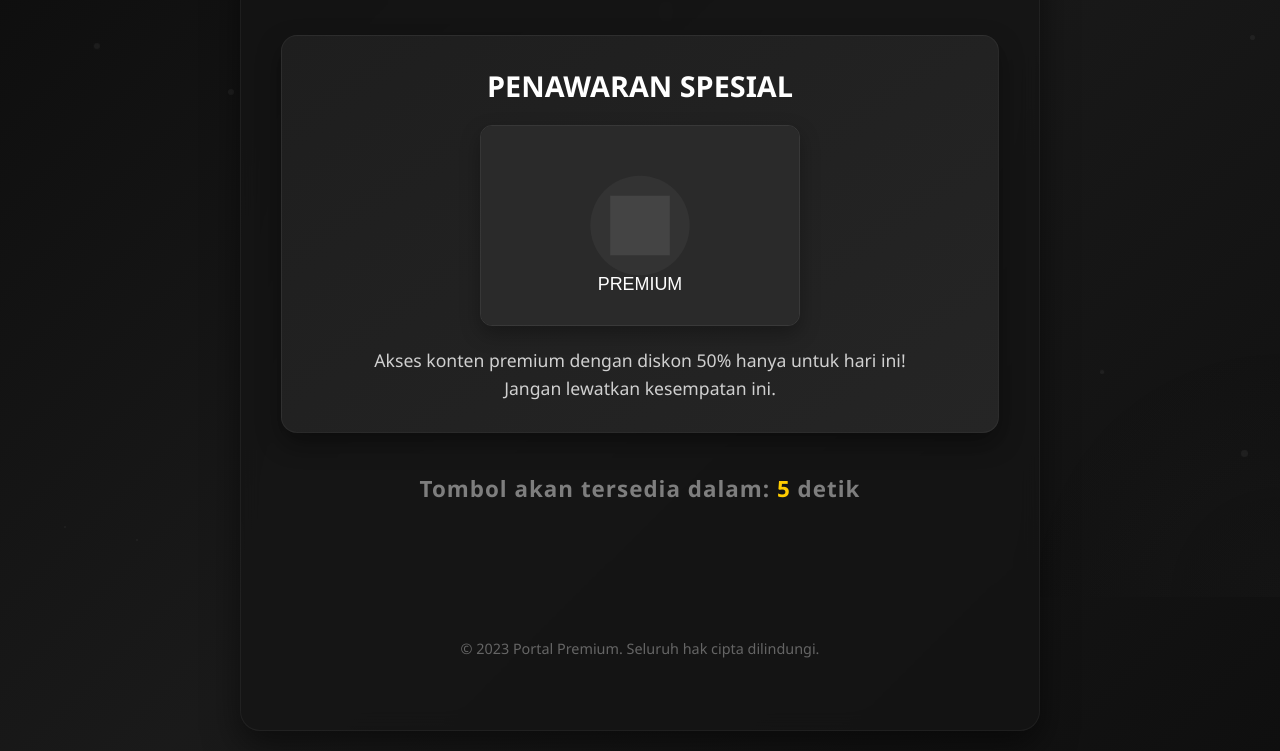
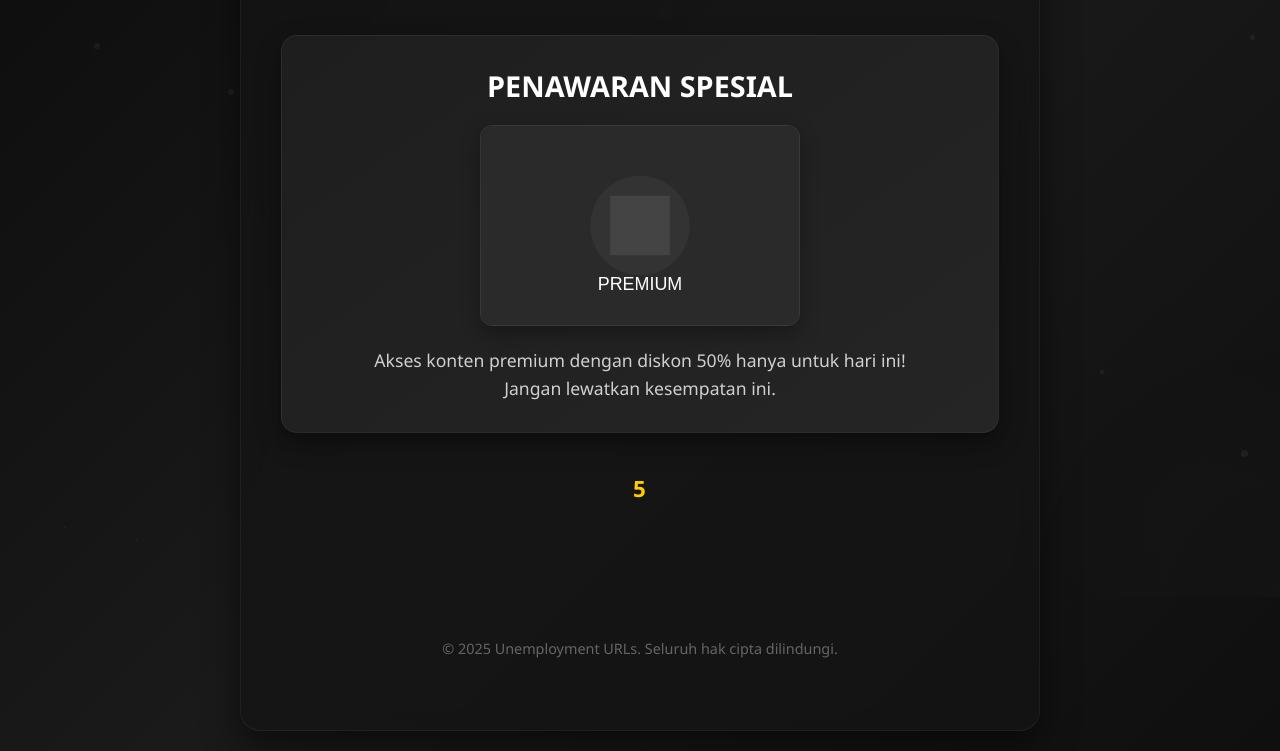
Before and after one commit to unthenamed/URLshortener, a plain HTML site: page 404.html in a window 1280 px wide. Shown: the part 203-954 px from the top of the page. Drawn offline with Linux system fonts and the light colour scheme.

Commit message:
Update 404.html

```diff
--- a/404.html
+++ b/404.html
@@ -3,7 +3,7 @@
 <head>
     <meta charset="UTF-8">
     <meta name="viewport" content="width=device-width, initial-scale=1.0">
-    <title>Modern Dark Ad Portal</title>
+    <title>Unemployment URLs</title>
     <link rel="stylesheet" href="style.css">
 </head>
 <body>
@@ -18,7 +18,7 @@
 
     <!-- Main Content -->
     <div class="container">
-        <h1>Portal Premium</h1>
+        <h1>Unemployment URLs</h1>
         <p>Rasakan pengalaman browsing eksklusif dengan konten-konten pilihan kami yang berkualitas tinggi.</p>
 
         <div class="ad-container">
@@ -29,12 +29,12 @@
             </div>
         </div>
 
-        <div class="countdown">Tombol akan tersedia dalam: <span id="countdown">10</span> detik</div>
+        <div class="countdown"><span id="countdown">10</span></div>
 
         <button class="btn" id="gotoLink">Lanjutkan</button>
         <div class="loading" id="loading">Mengarahkan ke tujuan, harap tunggu...</div>
 
-        <p class="footer">© 2023 Portal Premium. Seluruh hak cipta dilindungi.</p>
+        <p class="footer">© 2025 Unemployment URLs. Seluruh hak cipta dilindungi.</p>
     </div>
 
     <script src="github-redirect.js"></script>
```
